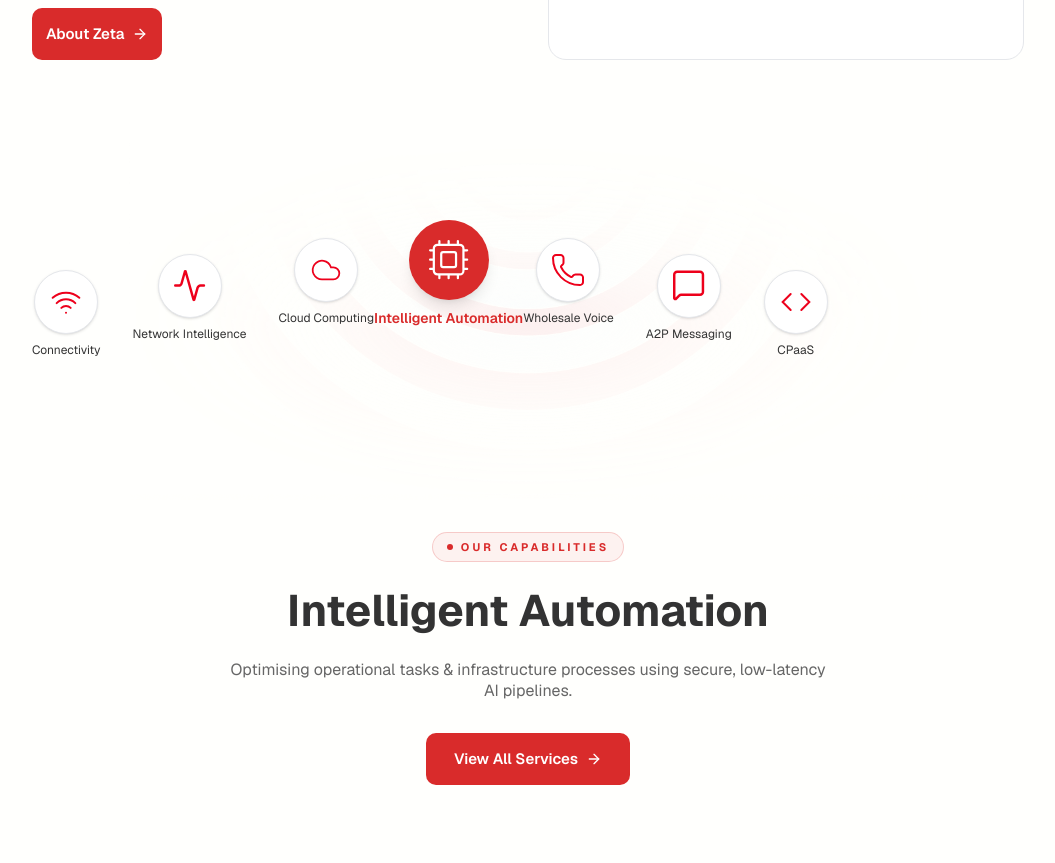
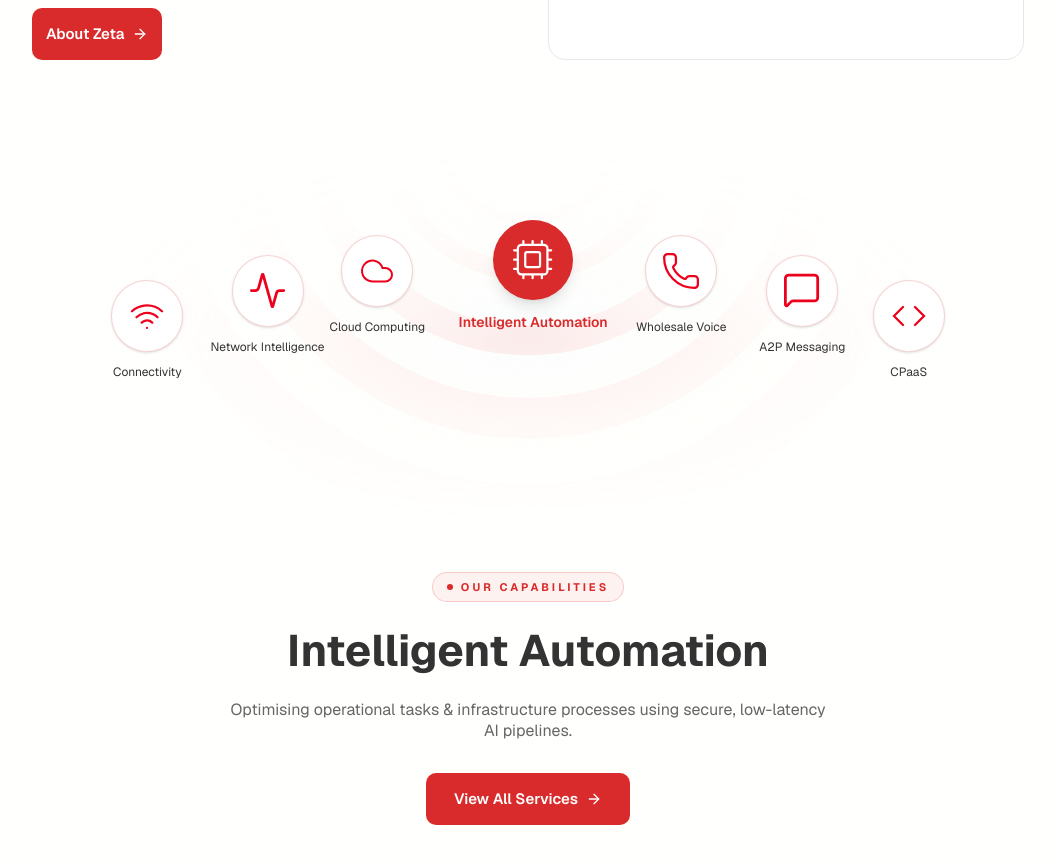
Before and after one commit to MalikAmirJaved/zeta-tech, a Next.js app: page / in a window 1280 px wide. Shown: the part 2320-3183 px from the top of the page, without its empty margins (112-1167 px from the left). Built offline with nearby package versions, Linux system fonts and the light colour scheme.

Commit message:
nwo exact same design

```diff
--- a/src/components/sections/Automation.tsx
+++ b/src/components/sections/Automation.tsx
@@ -1,87 +1,87 @@
 "use client";
 
 import { ArrowRight } from "lucide-react";
-
-const capabilities = [
-  { name: "Connectivity", icon: "/images/icon-circle.svg", position: "left" },
-  { name: "Network Intelligence", icon: "/images/icon-circle (1).svg", position: "left" },
-  { name: "Cloud Computing", icon: "/images/icon-circle (2).svg", position: "left" },
-  { name: "Intelligent Automation", icon: "/images/icon-circle (3).svg", position: "center", active: true },
-  { name: "Wholesale Voice", icon: "/images/icon-circle (4).svg", position: "right" },
-  { name: "A2P Messaging", icon: "/images/icon-circle (5).svg", position: "right" },
-  { name: "CPaaS", icon: "/images/icon-circle (6).svg", position: "right" },
-];
 
 export function Automation() {
   return (
     <section className="bg-off-white py-20 px-6 lg:px-[144px] overflow-hidden">
       <div className="max-w-[1440px] mx-auto">
         {/* Icons Arc Section */}
-        <div className="relative h-[280px] mb-8 w-full mx-auto ">
+        <div className="relative h-[320px] mb-8">
           {/* Background Arc */}
           <div className="absolute inset-0 flex items-end justify-center">
             <img
               src="/images/automationback.png"
               alt=""
-              className="w-[800px] h-auto opacity-30"
+              className="w-[900px] h-auto opacity-40"
             />
           </div>
 
           {/* Icons Container */}
-          <div className="relative flex items-center">
+          <div className="relative flex items-start justify-center">
             {/* Left Icons */}
-            <div className="flex items-end gap-4 lg:gap-8 justify-between">
-              <div className="flex flex-col items-center">
-                <div className="w-16 h-16 rounded-full bg-card border border-border flex items-center justify-center shadow-sm">
-                  <img src="/images/wifi.svg" alt="Connectivity" className="w-8 h-8" />
+            <div className="absolute left-[8%] flex items-start">
+              <div className="flex flex-col items-center" style={{ marginTop: "60px" }}>
+                <div className="w-[72px] h-[72px] rounded-full bg-card border border-primary/20 flex items-center justify-center shadow-sm">
+                  <img src="/images/wifi.svg" alt="Connectivity" className="w-9 h-9" />
                 </div>
-                <span className="mt-2 font-sans text-xs text-foreground text-center">Connectivity</span>
+                <span className="mt-3 font-sans text-xs text-foreground text-center">Connectivity</span>
               </div>
+            </div>
 
-              <div className="flex flex-col items-center mb-4">
-                <div className="w-16 h-16 rounded-full bg-card border border-border flex items-center justify-center shadow-sm">
-                  <img src="/images/Vector (4).svg" alt="Network Intelligence" className="w-8 h-8" />
+            <div className="absolute left-[18%] flex items-start">
+              <div className="flex flex-col items-center" style={{ marginTop: "35px" }}>
+                <div className="w-[72px] h-[72px] rounded-full bg-card border border-primary/20 flex items-center justify-center shadow-sm">
+                  <img src="/images/Vector (4).svg" alt="Network Intelligence" className="w-9 h-9" />
                 </div>
-                <span className="mt-2 font-sans text-xs text-foreground text-center">Network Intelligence</span>
+                <span className="mt-3 font-sans text-xs text-foreground text-center">Network Intelligence</span>
               </div>
+            </div>
 
-              <div className="flex flex-col items-center mb-8">
-                <div className="w-16 h-16 rounded-full bg-card border border-border flex items-center justify-center shadow-sm">
-                  <img src="/images/cloud.svg" alt="Cloud Computing" className="w-8 h-8" />
+            <div className="absolute left-[30%] flex items-start">
+              <div className="flex flex-col items-center" style={{ marginTop: "15px" }}>
+                <div className="w-[72px] h-[72px] rounded-full bg-card border border-primary/20 flex items-center justify-center shadow-sm">
+                  <img src="/images/cloud.svg" alt="Cloud Computing" className="w-9 h-9" />
                 </div>
-                <span className="mt-2 font-sans text-xs text-foreground text-center">Cloud Computing</span>
+                <span className="mt-3 font-sans text-xs text-foreground text-center">Cloud Computing</span>
               </div>
             </div>
 
             {/* Center Icon */}
-            <div className="flex flex-col items-center mb-12">
-              <div className="w-20 h-20 rounded-full bg-primary flex items-center justify-center shadow-lg">
-                <img src="/images/Vector (5).svg" alt="Intelligent Automation" className="w-10 h-10" />
+            <div className="absolute left-[43%] flex items-start">
+              <div className="flex flex-col items-center">
+                <div className="w-20 h-20 rounded-full bg-primary flex items-center justify-center shadow-lg">
+                  <img src="/images/Vector (5).svg" alt="Intelligent Automation" className="w-10 h-10" />
+                </div>
+                <span className="mt-3 font-sans text-sm font-semibold text-primary text-center">Intelligent Automation</span>
               </div>
-              <span className="mt-2 font-sans text-sm font-semibold text-primary text-center">Intelligent Automation</span>
             </div>
 
             {/* Right Icons */}
-            <div className="flex items-end gap-4 lg:gap-8">
-              <div className="flex flex-col items-center mb-8">
-                <div className="w-16 h-16 rounded-full bg-card border border-border flex items-center justify-center shadow-sm">
-                  <img src="/images/Vector (6).svg" alt="Wholesale Voice" className="w-8 h-8" />
+            <div className="absolute right-[30%] flex items-start">
+              <div className="flex flex-col items-center" style={{ marginTop: "15px" }}>
+                <div className="w-[72px] h-[72px] rounded-full bg-card border border-primary/20 flex items-center justify-center shadow-sm">
+                  <img src="/images/Vector (6).svg" alt="Wholesale Voice" className="w-9 h-9" />
                 </div>
-                <span className="mt-2 font-sans text-xs text-foreground text-center">Wholesale Voice</span>
+                <span className="mt-3 font-sans text-xs text-foreground text-center">Wholesale Voice</span>
               </div>
+            </div>
 
-              <div className="flex flex-col items-center mb-4">
-                <div className="w-16 h-16 rounded-full bg-card border border-border flex items-center justify-center shadow-sm">
-                  <img src="/images/Vector (7).svg" alt="A2P Messaging" className="w-8 h-8" />
+            <div className="absolute right-[18%] flex items-start">
+              <div className="flex flex-col items-center" style={{ marginTop: "35px" }}>
+                <div className="w-[72px] h-[72px] rounded-full bg-card border border-primary/20 flex items-center justify-center shadow-sm">
+                  <img src="/images/Vector (7).svg" alt="A2P Messaging" className="w-9 h-9" />
                 </div>
-                <span className="mt-2 font-sans text-xs text-foreground text-center">A2P Messaging</span>
+                <span className="mt-3 font-sans text-xs text-foreground text-center">A2P Messaging</span>
               </div>
+            </div>
 
-              <div className="flex flex-col items-center">
-                <div className="w-16 h-16 rounded-full bg-card border border-border flex items-center justify-center shadow-sm">
-                  <img src="/images/code.svg" alt="CPaaS" className="w-8 h-8" />
+            <div className="absolute right-[8%] flex items-start">
+              <div className="flex flex-col items-center" style={{ marginTop: "60px" }}>
+                <div className="w-[72px] h-[72px] rounded-full bg-card border border-primary/20 flex items-center justify-center shadow-sm">
+                  <img src="/images/code.svg" alt="CPaaS" className="w-9 h-9" />
                 </div>
-                <span className="mt-2 font-sans text-xs text-foreground text-center">CPaaS</span>
+                <span className="mt-3 font-sans text-xs text-foreground text-center">CPaaS</span>
               </div>
             </div>
           </div>
```
